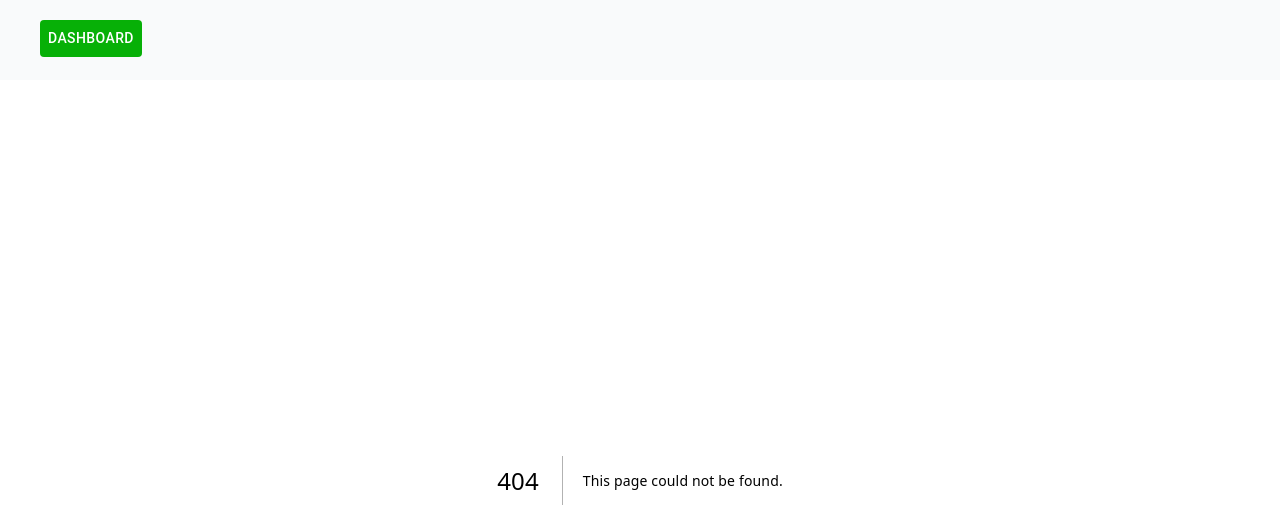
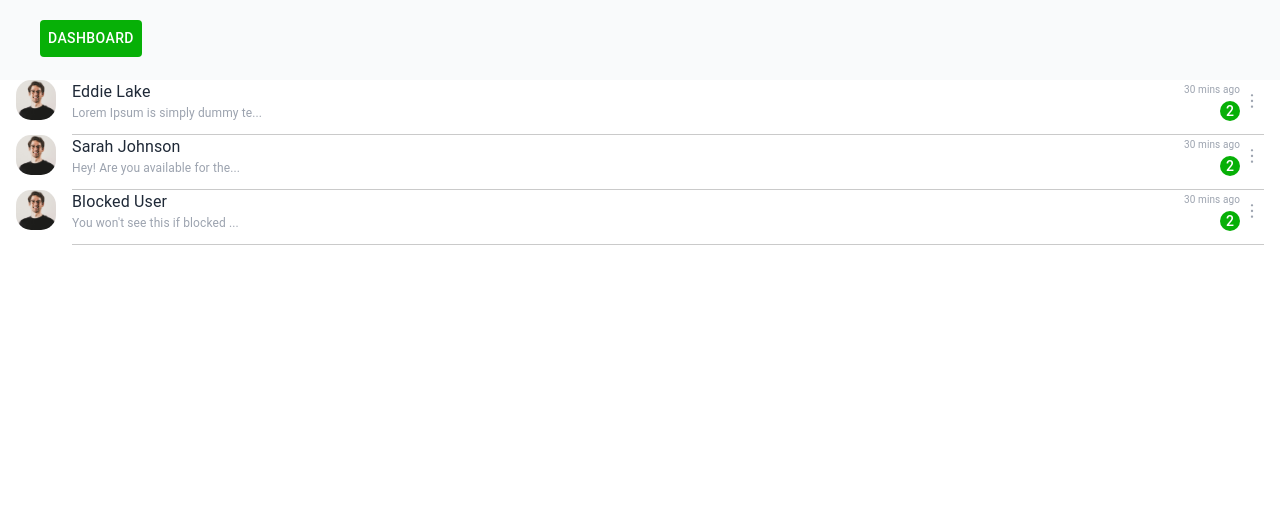
Before and after one commit to ayantufaill/Autocart, a Next.js app: page /messages in a window 1280 px wide. Before the commit this address had no page. Shown: the top 528 px of the page. Built offline with nearby package versions, Linux system fonts and the light colour scheme; sample sign-in values are in the browser's storage.

Commit message:
fix category id in place ad

```diff
--- a/package.json
+++ b/package.json
@@ -19,6 +19,7 @@
     "next": "15.3.1",
     "react": "^19.0.0",
     "react-dom": "^19.0.0",
+    "react-easy-crop": "^5.4.2",
     "react-redux": "^9.2.0",
     "react-slick": "^0.30.3",
     "react-toastify": "^11.0.5",
--- a/src/pages/account/active-ads/index.tsx
+++ b/src/pages/account/active-ads/index.tsx
@@ -21,7 +21,7 @@ const ActiveAds = () => {
       <AdTabs
         tabData={[
           {
-            title: "Active (60)",
+            title: `Active (${ads?.length})`,
             isActive: true,
             color: "#07B007",
             link: "/account/active-ads",
--- a/src/pages/ads/place-ad/index.tsx
+++ b/src/pages/ads/place-ad/index.tsx
@@ -59,7 +59,8 @@ const VehicleForm = () => {
   ): PostAdPayload => {
     return {
       // categoryId: "e6841936-a788-45c9-af1b-5c18b4ff31a8",
-      categoryId: "09586182-8edc-4696-8ce8-f0be502e60dd",
+      // categoryId: "09586182-8edc-4696-8ce8-f0be502e60dd",
+      categoryId: "48d7ad8e-0e65-4d16-b1a5-6ac1fd7419e4",
       uploadImagesForAd: adImages,
       uploadImagesForStory: [
         "https://images.rawpixel.com/image_800/czNmcy1wcml2YXRlL3Jhd3BpeGVsX2ltYWdlcy93ZWJzaXRlX2NvbnRlbnQvbHIvdjEwMTMtcC0wMDE5ZC0wMS1rc2k4YjVqbi5qcGc.jpg",
--- /dev/null
+++ b/src/pages/messages/index.tsx
@@ -0,0 +1,118 @@
+import { Box, Stack, Typography } from "@mui/material";
+import Image from "next/image";
+
+const Messages = () => {
+  const messagesData = [
+    {
+      id: 1,
+      name: "Eddie Lake",
+      message:
+        "Lorem Ipsum is simply dummy text of the printing and typesetting industry.",
+      time: "30 mins ago",
+      unreadCount: 2,
+      isBlocked: false,
+      userImage: "/images/user-image.jpeg",
+      hasOptions: true,
+    },
+    {
+      id: 2,
+      name: "Sarah Johnson",
+      message: "Hey! Are you available for the meeting today?",
+      time: "1 hour ago",
+      unreadCount: 0,
+      isBlocked: false,
+      userImage: "/images/user-image.jpeg",
+      hasOptions: true,
+    },
+    {
+      id: 3,
+      name: "Blocked User",
+      message: "You won't see this if blocked logic is applied.",
+      time: "Yesterday",
+      unreadCount: 5,
+      isBlocked: true,
+      userImage: "/images/user-image.jpeg",
+      hasOptions: false,
+    },
+  ];
+
+  return (
+    <Box sx={{ px: "16px" }}>
+      {messagesData?.map((item) => (
+        <MessageCard data={item} key={item.id} />
+      ))}
+    </Box>
+  );
+};
+
+export default Messages;
+
+interface MessageCardProps {
+  data: {
+    id: number;
+    name: string;
+    message: string;
+    time: string;
+    unreadCount: number;
+    isBlocked: boolean;
+    userImage: string;
+    hasOptions: boolean;
+  };
+}
+
+const MessageCard: React.FC<MessageCardProps> = ({ data }) => {
+  return (
+    <Stack direction={"row"} sx={{ gap: "16px" }}>
+      <Image
+        src={"/images/user-image.jpeg"}
+        alt="user"
+        width={40}
+        height={40}
+        style={{ borderRadius: "15px" }}
+      />
+      <Stack
+        direction={"row"}
+        sx={{
+          flex: 1,
+          justifyContent: "space-between",
+          borderBottom: "1px solid #CACACA",
+          pb: "12px",
+        }}
+      >
+        <Stack>
+          <Typography sx={{ color: "#1F2937" }}>{data?.name}</Typography>
+          <Typography sx={{ color: "#9CA3AF", fontSize: "12px" }}>
+            {`${data?.message?.slice(0, 30)}...`}
+          </Typography>
+        </Stack>
+        <Stack direction={"row"} sx={{ alignItems: "center" }}>
+          <Stack sx={{ alignItems: "flex-end", gap: "4px" }}>
+            <Typography sx={{ color: "#9CA3AF", fontSize: "10px" }}>
+              30 mins ago
+            </Typography>
+            <Typography
+              sx={{
+                bgcolor: "#07B007",
+                color: "#FFF",
+                borderRadius: "50%",
+                width: "20px",
+                height: "20px",
+                textAlign: "center",
+                fontSize: "14px",
+                fontWeight: 500,
+              }}
+            >
+              2
+            </Typography>
+          </Stack>
+          <Image
+            src={"/images/three-dots.svg"}
+            alt="three-dots-icon"
+            width={24}
+            height={24}
+          />
+        </Stack>
+      </Stack>
+    </Stack>
+  );
+};
```
Also changed, not shown: src/components/common/ImageCarousel/ImageCarousel.tsx (+2 -6 lines), public/images/three-dots.svg (added), 1 other file (tests, documents, lock files or other folders).
